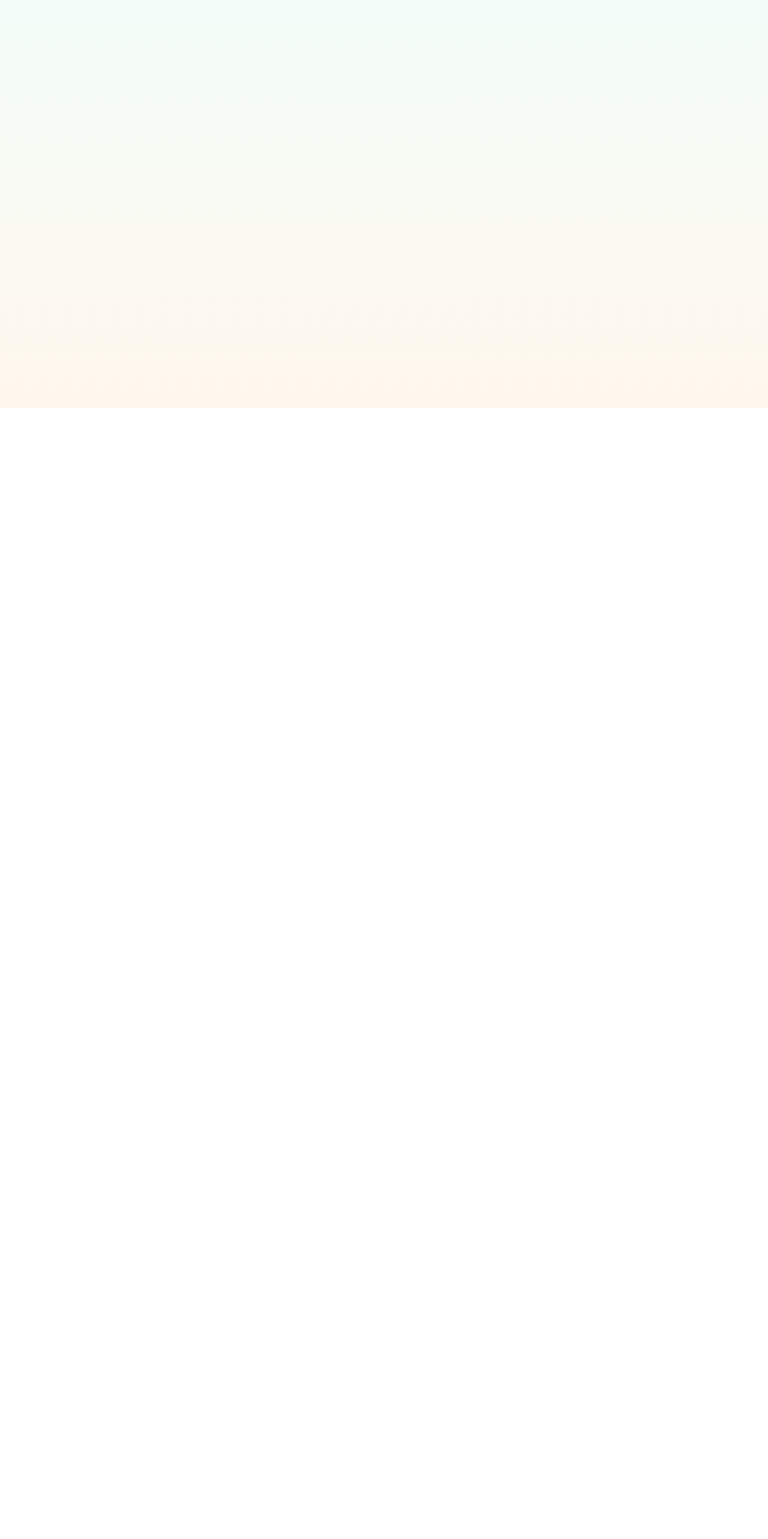
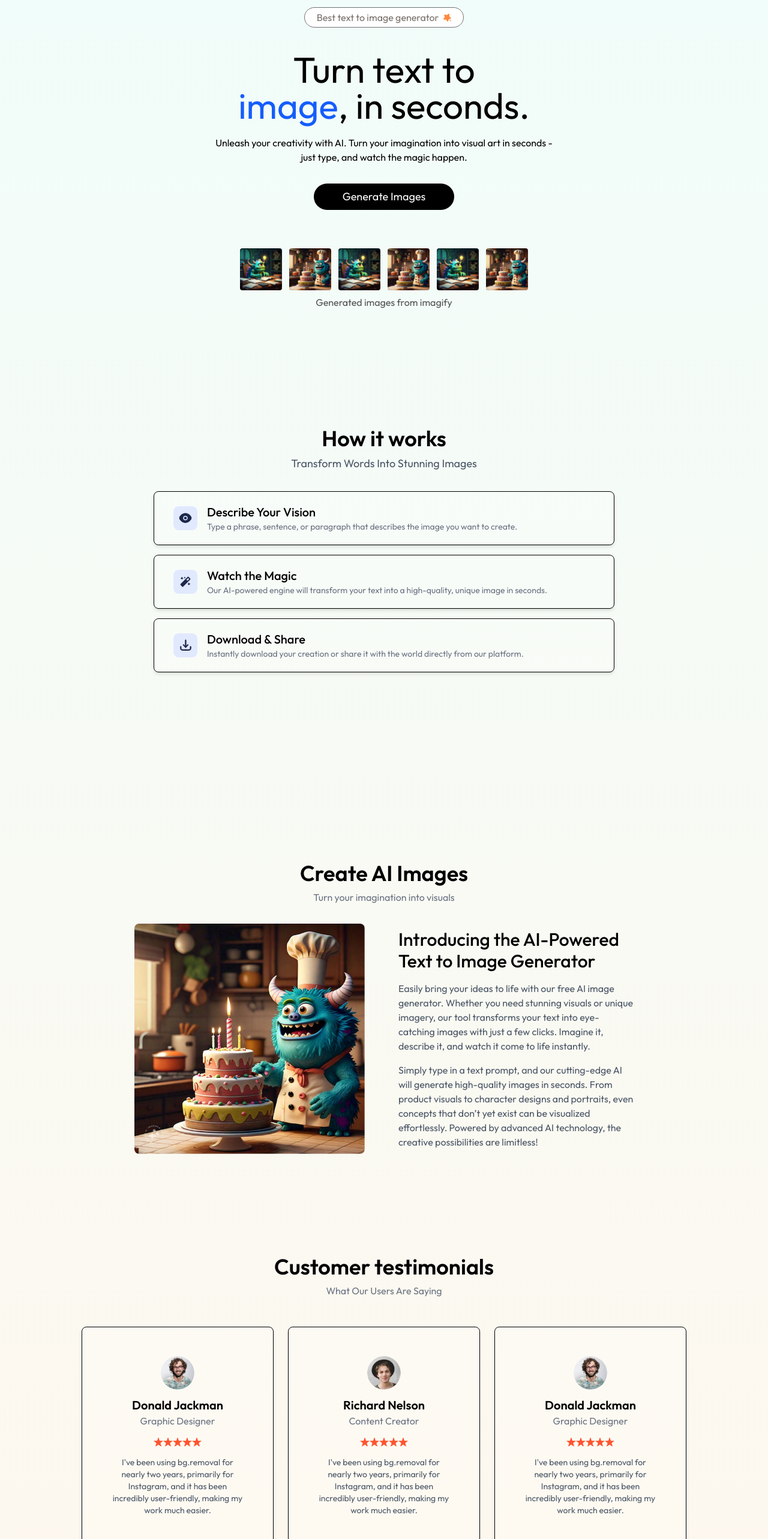
Before and after one commit to anushka-1205/imagify, a React (Vite) app in the folder client/: page / in a window 1280 px wide. Shown: the part 120-2686 px from the top of the page at 60% size. Before the commit the page ends 800 px from the top, so only its background shows below. Built offline with nearby package versions, Linux system fonts and the light colour scheme.

Commit message:
home-page-components

```diff
--- /dev/null
+++ b/client/src/components/Description.jsx
@@ -0,0 +1,25 @@
+import React from 'react'
+import { assets } from '../assets/assets'
+
+const Description = () => {
+  return (
+    <div className="flex flex-col items-center justify-center my-24 p-6 md:px-28">
+        <h1 className="text-3xl sm:text-4xl font-semibold mb-2">Create AI Images</h1>
+            <p className="text-gray-500 mb-8">Turn your imagination into visuals</p>
+            <div className="flex flex-col gap-5 md:gap-14 md:flex-row items-center">
+                <img src={assets.sample_img_1} className="w-80 xl:w-96 rounded-lg" alt="" />
+                <div>
+                    <h2 className="text-3xl font-medium max-w-lg mb-4">Introducing the AI-Powered Text to Image Generator</h2>
+                    <p className=" text-gray-600 mb-4">
+                        Easily bring your ideas to life with our free AI image generator. Whether you need stunning visuals or unique imagery, our tool transforms your text into eye-catching images with just a few clicks. Imagine it, describe it, and watch it come to life instantly.
+                    </p>
+                    <p className=" text-gray-600">
+                        Simply type in a text prompt, and our cutting-edge AI will generate high-quality images in seconds. From product visuals to character designs and portraits, even concepts that don’t yet exist can be visualized effortlessly. Powered by advanced AI technology, the creative possibilities are limitless!
+                    </p>
+                </div>
+            </div>
+    </div>
+  )
+}
+
+export default Description
--- /dev/null
+++ b/client/src/components/GenerateBtn.jsx
@@ -0,0 +1,18 @@
+import React, { useContext } from 'react'
+import { assets } from '../assets/assets'
+import { AppContext } from '../context/AppContext'
+import { useNavigate } from 'react-router-dom'
+
+const GenerateBtn = () => {
+  return (
+    <div className='pb-16 text-center'>
+        <h1 className='text-2xl md:text-3xl lg:text-4xl mt-4 font-semibold text-neutral-800 py-6 md:py-16'>See the magic. Try now</h1>
+
+            <button className='inline-flex items-center gap-2 px-12 py-3 rounded-full bg-black text-white m-auto hover:scale-105 transition-all duration-500'>
+                Generate Images <img className='h-6' src={assets.star_group} alt="" />
+            </button>
+    </div>
+  )
+}
+
+export default GenerateBtn
--- /dev/null
+++ b/client/src/components/Header.jsx
@@ -0,0 +1,34 @@
+import React, { useContext } from 'react'
+import { assets } from '../assets/assets'
+
+const Header = () => {
+    return (
+        <div className='text-center'>
+
+            <div className='text-stone-500 mt-14 inline-flex items-center gap-2 bg-white px-5 py-1 rounded-full border border-neutral-500'>
+                <p>Best text to image generator</p>
+                <img src={assets.star_icon} alt="" />
+            </div>
+
+
+            <h1 className='text-center mx-auto mt-10 text-4xl max-w-[300px] sm:text-6xl sm:max-w-[490px]'>
+                Turn text to <span className='text-blue-600'>image</span>, in seconds.
+            </h1>
+
+            <p className='text-center max-w-xl mx-auto mt-5'>Unleash your creativity with AI. Turn your imagination into visual art in seconds - just type, and watch the magic happen.</p>
+
+            <button className='sm:text-lg text-white bg-black w-auto mt-8 px-12 py-2 rounded-full hover:scale-[1.01] transition-all'>
+                Generate Images
+            </button>
+
+            <div className='flex flex-wrap justify-center mt-16 gap-3'>
+                {Array(6).fill('').map((item, index) => (
+                    <img className='rounded hover:scale-105 transition-all duration-300 cursor-pointer' width={70} key={index} src={index % 2 === 0 ? assets.sample_img_2 : assets.sample_img_1} />
+                ))}
+            </div>
+            <p className='mt-2 text-neutral-600'>Generated images from imagify</p>
+        </div>
+    )
+}
+
+export default Header
--- /dev/null
+++ b/client/src/components/Steps.jsx
@@ -0,0 +1,32 @@
+import React from 'react'
+import { stepsData } from '../assets/assets'
+
+
+const Steps = () => {
+  return (
+    <div className="flex flex-col items-center justify-center min-h-screen">
+            <h1 className="text-3xl sm:text-4xl font-semibold mb-2">
+        How it works
+      </h1>
+      <p className="text-lg text-gray-600 mb-8">
+        Transform Words Into Stunning Images
+      </p>
+
+      <div className="space-y-4 w-full max-w-3xl text-sm" >
+        {stepsData.map((item, index) => (
+          <div key={index} className="flex items-center gap-4 p-5 px-8 bg-white/20 rounded-lg shadow-md border cursor-pointer hover:scale-[1.02] transition-all duration-300" >
+            <img width={40} src={item.icon} alt="" />
+            <div>
+              <h2 className="text-xl font-medium">{item.title}</h2>
+              <p className="text-gray-500">
+                {item.description}
+              </p>
+            </div>
+          </div>
+        ))}
+      </div>
+    </div>
+  )
+}
+
+export default Steps;
--- /dev/null
+++ b/client/src/components/Testimonials.jsx
@@ -0,0 +1,31 @@
+import React from 'react'
+import { assets, testimonialsData } from '../assets/assets'
+
+
+const Testimonials = () => {
+  return (
+    <div className="flex flex-col items-center justify-center my-20 py-12">
+        <h1 className="text-3xl sm:text-4xl font-semibold mb-2">Customer testimonials</h1>
+            <p className="text-gray-500 mb-12">What Our Users Are Saying</p>
+            <div className="flex flex-wrap gap-6">
+                {testimonialsData.map((testimonial, index) => (
+                    <div key={index} className="bg-white/20 p-12 rounded-lg shadow-md border w-80 m-auto cursor-pointer hover:scale-[1.02] transition-all duration-300">
+                        <div className="flex flex-col items-center">
+                            <img src={testimonial.image} alt='' className="rounded-full w-14" />
+                            <h2 className="text-xl font-semibold mt-3">{testimonial.name}</h2>
+                            <p className="text-gray-500 mb-4">{testimonial.role}</p>
+                            <div className="flex mb-4">
+                                {Array(testimonial.stars).fill('').map((item, index) => (
+                                    <img key={index} src={assets.rating_star} alt='' />
+                                ))}
+                            </div>
+                            <p className="text-center text-sm text-gray-600">{testimonial.text}</p>
+                        </div>
+                    </div>
+                ))}
+            </div>
+    </div>
+  )
+}
+
+export default Testimonials
--- a/client/src/pages/Home.jsx
+++ b/client/src/pages/Home.jsx
@@ -1,8 +1,19 @@
 import React from 'react'
+import Header from '../components/Header'
+import Steps from '../components/Steps'
+import Description from '../components/Description'
+import Testimonials from '../components/Testimonials'
+import GenerateBtn from '../components/GenerateBtn'
 
 const Home = () => {
   return (
-    <div className=''>Home</div>
+    <div className=''>
+      <Header/>
+      <Steps/>
+      <Description/>
+      <Testimonials/>
+      <GenerateBtn/>
+    </div>
   )
 }
 
```
